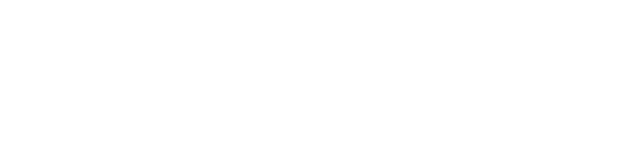
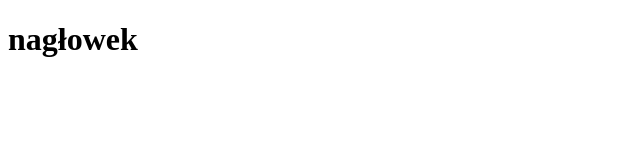
Before and after one commit to MichalKRZ-pl/test, a plain HTML site: page index.html in a window 1280 px wide. Shown: the whole page, without its empty margins (0-640 px from the left). Drawn offline with Linux system fonts and the light colour scheme.

Commit message:
h1 added

```diff
--- a/index.html
+++ b/index.html
@@ -7,6 +7,6 @@
     <title>Document</title>
 </head>
 <body>
-
+    <h1>nagłowek</h1>
 </body>
 </html>
```
